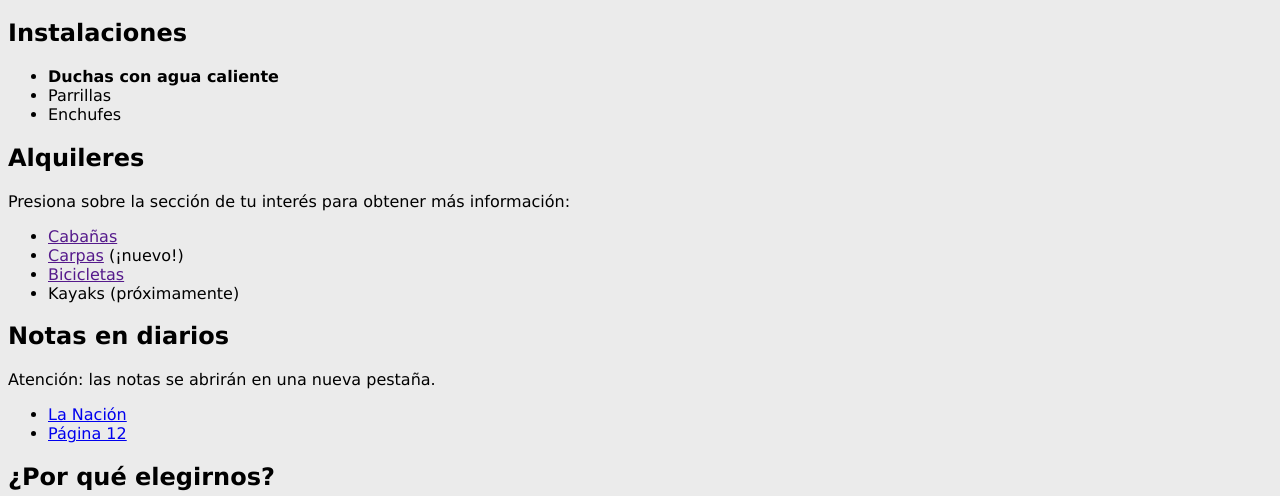
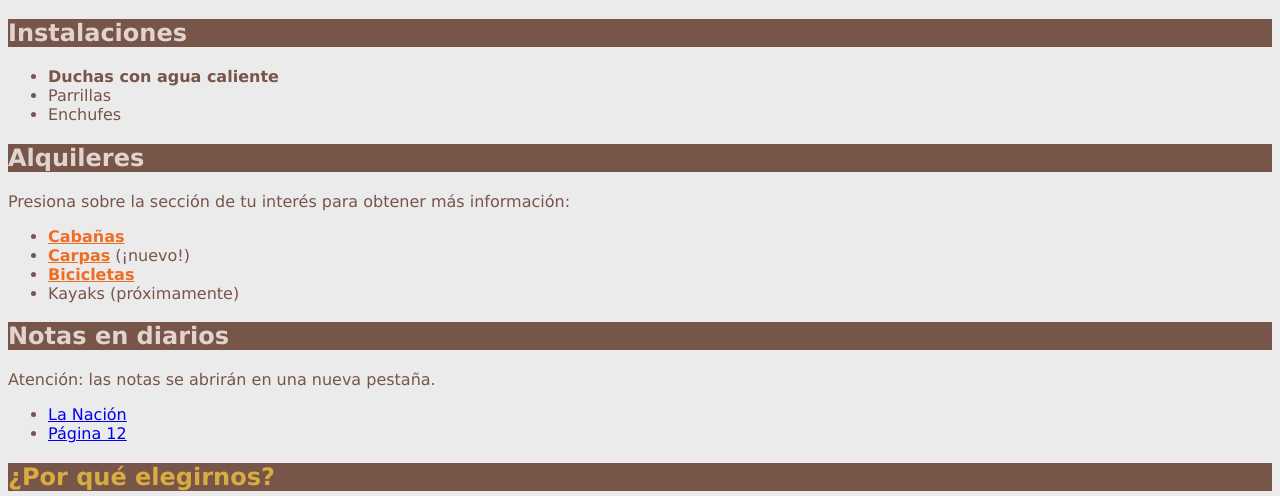
Before and after one commit to PradoAlejandra/node-ejercicio-06, a plain HTML site: page index.html in a window 1280 px wide. Shown: the part 456-952 px from the top of the page. Drawn offline with Linux system fonts and the light colour scheme.

Commit message:
commit-6

```diff
--- a/css/estilos.css
+++ b/css/estilos.css
@@ -13,6 +13,7 @@
 body {
     background-color: #ebebeb;
     font-family: Verdana, Arial, sans-serif;
+    color:#775548;
 }
 
 .portada {
@@ -26,6 +27,19 @@ body {
 
 h1 {
     color: var(--color2);
+}
+
+h2{
+    background-color: var(--color2);
+    color: var(--color3);
+}
+
+.informacion{
+    color: #d8ac41;
+}
+
+.link-la-nacion {
+    color
 }
 
 .icono-mapa {
--- a/index.html
+++ b/index.html
@@ -28,20 +28,20 @@
     <h2>Alquileres</h2>
     <p>Presiona sobre la sección de tu interés para obtener más información:</p>
     <ul>
-        <li><a href="">Cabañas</a></li>
-        <li><a href="">Carpas</a> (¡nuevo!)</li>
-        <li><a href="">Bicicletas</a></li>
+        <li><a class="link" href="">Cabañas</a></li>
+        <li><a class="link" href="">Carpas</a> (¡nuevo!)</li>
+        <li><a class="link" href="">Bicicletas</a></li>
         <li>Kayaks (próximamente)</li>
     </ul>
 
     <h2>Notas en diarios</h2>
     <p>Atención: las notas se abrirán en una nueva pestaña.</p>
     <ul>
-        <li><a href="https://www.lanacion.com.ar/" target="_blank">La Nación</a></li>
-        <li><a href="https://www.pagina12.com.ar/" target="_blank">Página 12</a></li>
+        <li><a class="link-la-nacion" href="https://www.lanacion.com.ar/" target="_blank">La Nación</a></li>
+        <li><a class="link-pagina12" href="https://www.pagina12.com.ar/" target="_blank">Página 12</a></li>
     </ul>
 
-    <h2>¿Por qué elegirnos?</h2>
+    <h2 class="informacion">¿Por qué elegirnos?</h2>
     <ol>
         <li>Nuestra trayectoria de más de 30 años en el rubro se destaca por nuestra excelente atención.</li>
         <li>Ofrecemos una inmejorable relación precio/calidad</li>
@@ -50,7 +50,7 @@
                 <li>Almacén.</li>
                 <li>Duchas calientes.</li>
                 <li>Guardia de enfermería.</li>
-                <li>Vigilancia brindada por <a href="https://www.prosegur.com.ar/">Prosegur</a>.</li>
+                <li>Vigilancia brindada por <a class="link" href="https://www.prosegur.com.ar/">Prosegur</a>.</li>
                 <li>Energía eléctica.</li>
                 <li>Asistencia a nuestros huéspedes.</li>
             </ul>
```
